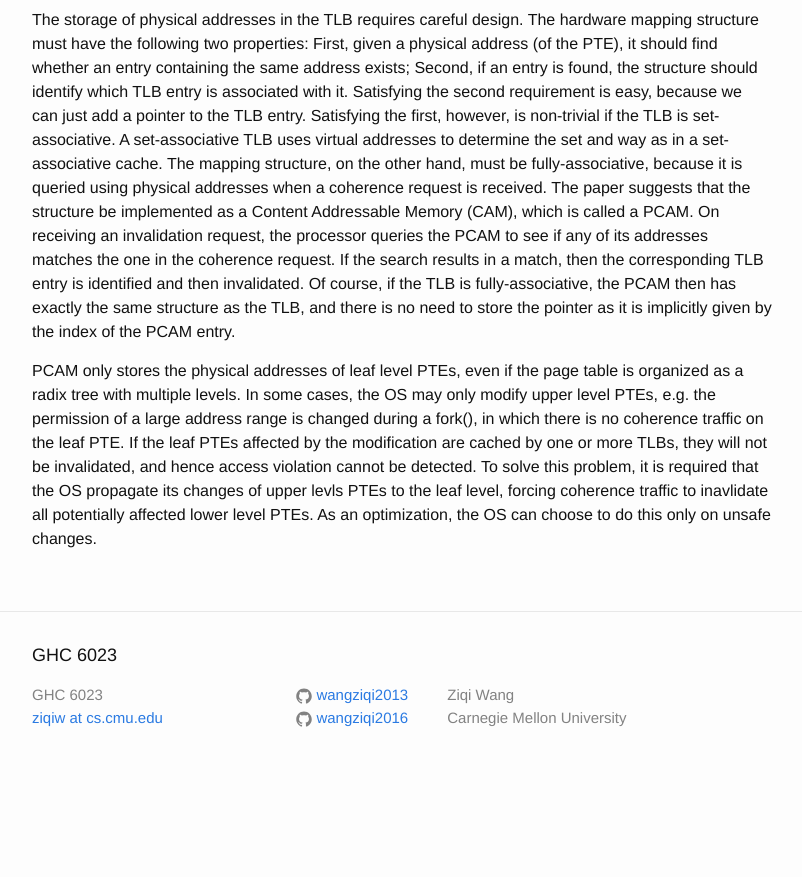
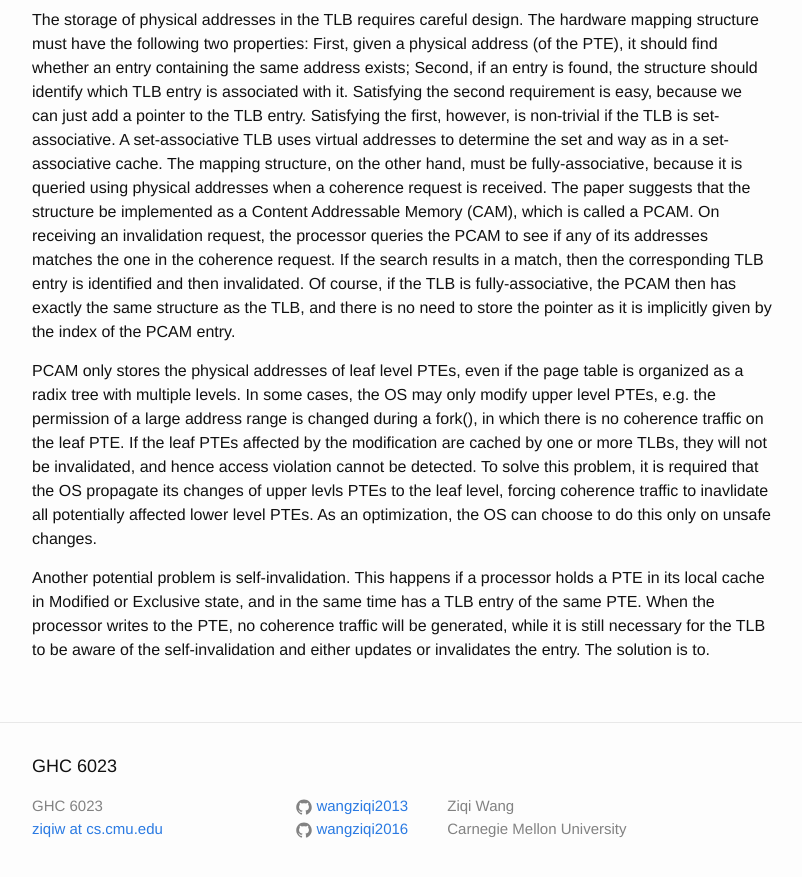
Before and after one commit to wangziqi2013/wangziqi2013.github.io, a Jekyll site: the page built from _posts/2018-12-24-unitd.markdown, in a window 1280 px wide and 900 px high, scrolled down 1681 px. Shown: the top 877 px of the window, without its empty margins (238-1040 px from the left). Built offline with Jekyll 4.4.1, drawn with Linux system fonts in a browser that asks for light colours; before the commit the page ends 2470 px from its top, so only the background shows below that.

Commit message:
Working on self invalidation

```diff
--- a/_posts/2018-12-24-unitd.markdown
+++ b/_posts/2018-12-24-unitd.markdown
@@ -76,3 +76,8 @@ are cached by one or more TLBs, they will not be invalidated, and hence access v
 problem, it is required that the OS propagate its changes of upper levls PTEs to the leaf level, forcing coherence traffic
 to inavlidate all potentially affected lower level PTEs. As an optimization, the OS can choose to do this only on unsafe
 changes.
+
+Another potential problem is self-invalidation. This happens if a processor holds a PTE in its local cache in Modified
+or Exclusive state, and in the same time has a TLB entry of the same PTE. When the processor writes to the PTE, no
+coherence traffic will be generated, while it is still necessary for the TLB to be aware of the self-invalidation
+and either updates or invalidates the entry. The solution is to.
```
